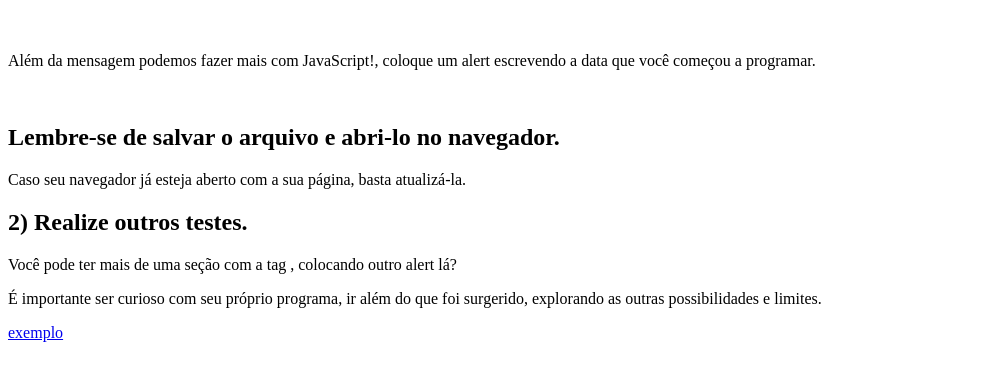
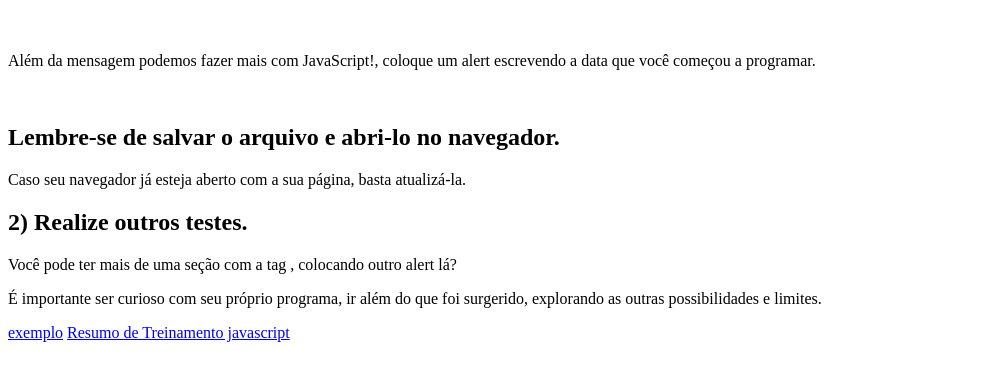
Before and after one commit to edskate/Front-end-para-iciante, a plain HTML site: page Texto01.html in a window 1280 px wide. Shown: the part 431-800 px from the top of the page, without its empty margins (0-1007 px from the left). Drawn offline with Linux system fonts and the light colour scheme.

Commit message:
atualização de links

```diff
--- a/Texto01.html
+++ b/Texto01.html
@@ -27,5 +27,6 @@
 <p>Você pode ter mais de uma seção com a tag <script>e</script>, colocando outro alert lá?</p>
  <p>É importante ser curioso com seu próprio programa, ir além do que foi surgerido, explorando as outras possibilidades e limites.</p>
  <a href="Exemplo01.html">exemplo</a>
+ <a href="../Front-end-para-iciante/Resumo treinamento/index.html">Resumo de Treinamento javascript</a>
 </body>
 </html>
```
